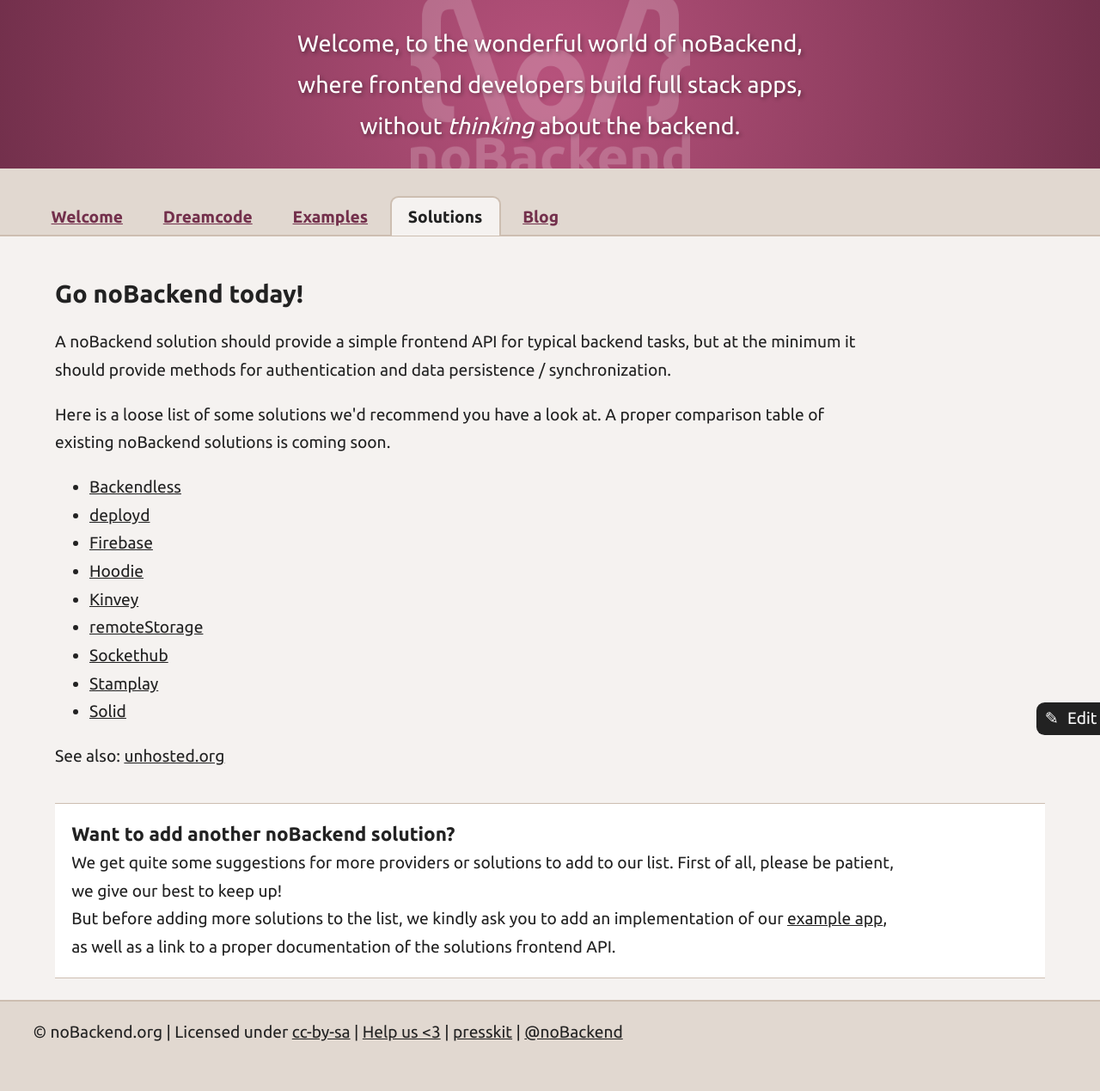
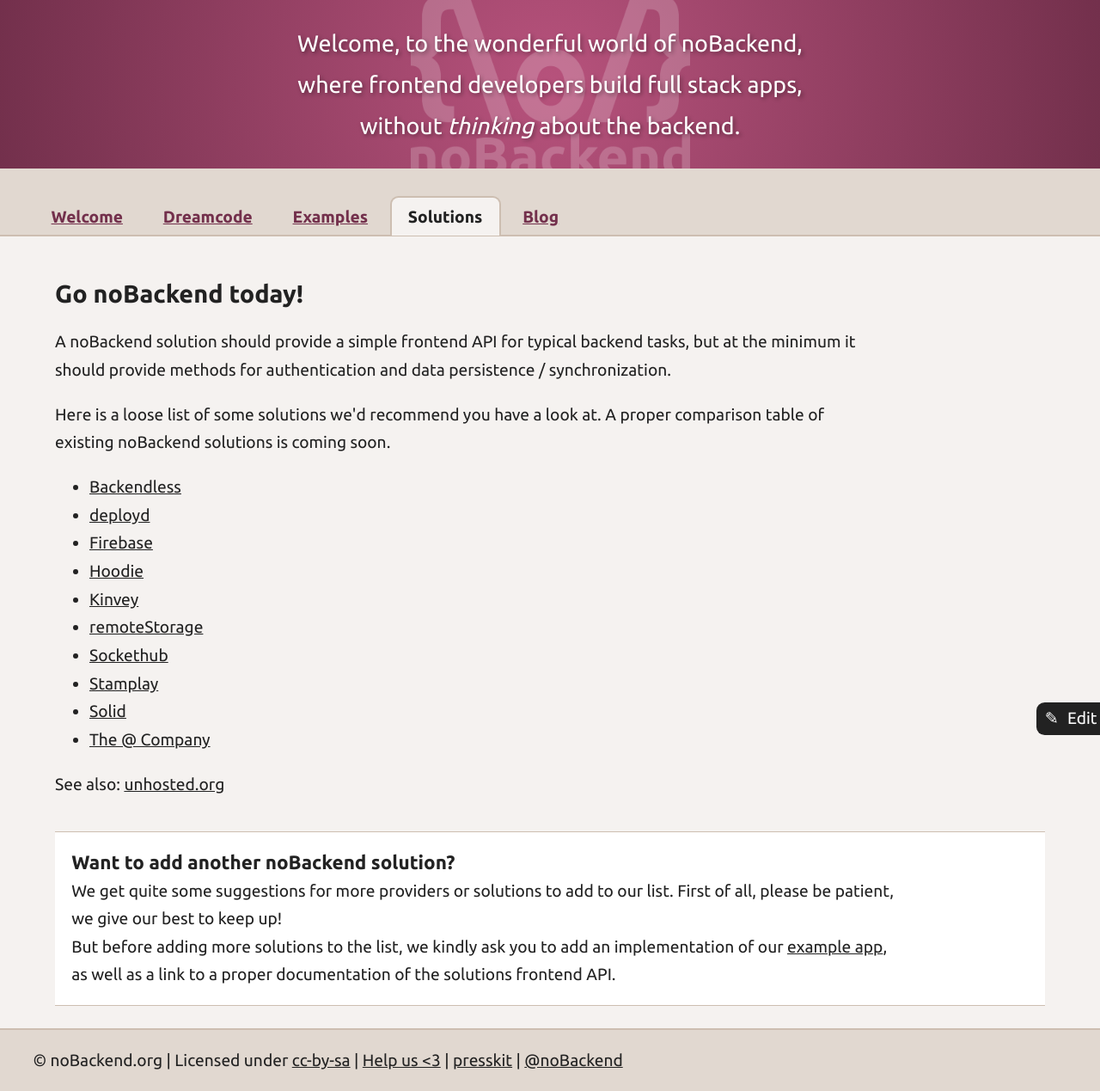
Before and after one commit to noBackend/nobackend.org, a Jekyll site: the page built from solutions.html, in a window 1280 px wide. Shown: the whole page at 86% size. Built offline with Jekyll 4.4.1, drawn with Linux system fonts in a browser that asks for light colours; before the commit the page ends 1236 px from its top, so only the background shows below that.

Commit message:
Added The @ Company

```diff
--- a/solutions.html
+++ b/solutions.html
@@ -29,6 +29,7 @@
   <li><a href="http://sockethub.org/">Sockethub</a></li>
   <li><a href="http://stamplay.com/">Stamplay</a></li>
   <li><a href="http://solidproject.org/">Solid</a></li>
+  <li><a href="http://atsign.com/">The @ Company</a></li>
 </ul>
 
 <p>
```
